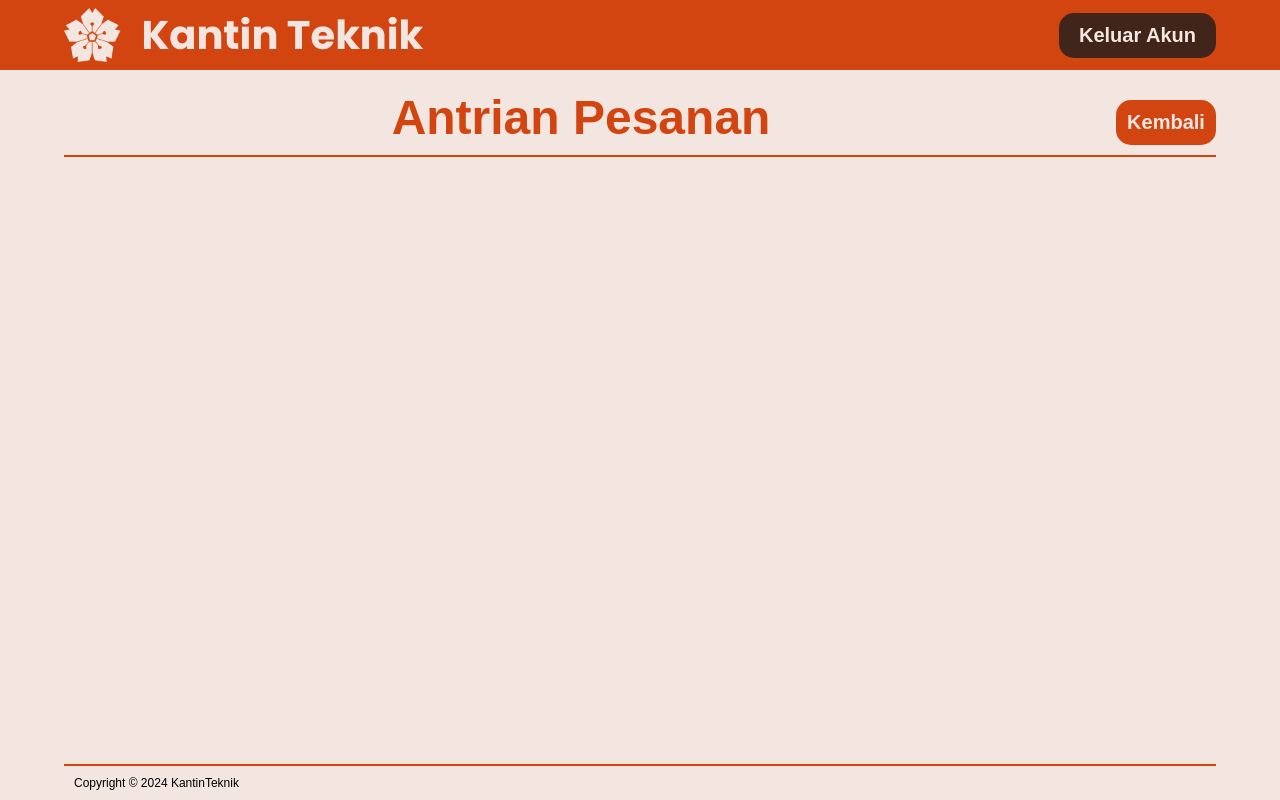
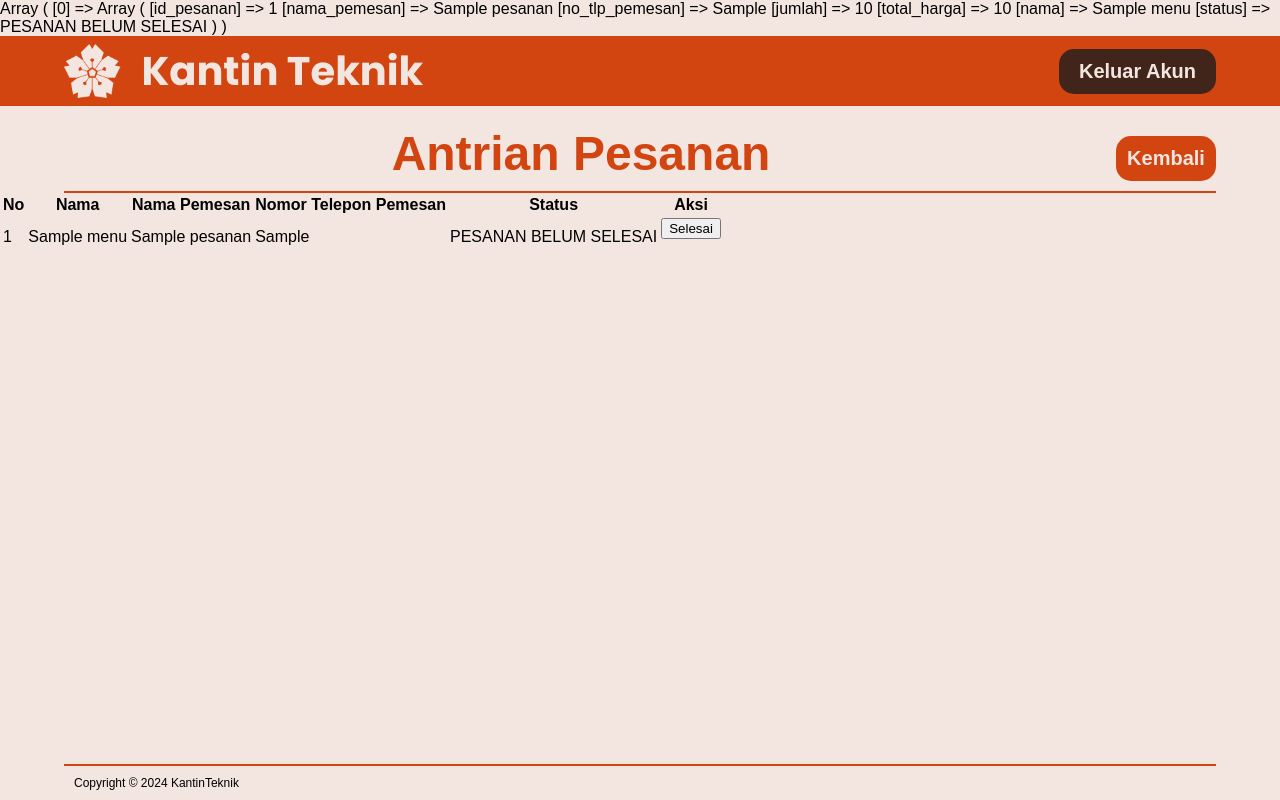
Before and after one commit to Faiz-Awr/Kantin-Teknik, a PHP site: page /lihatantrian.php in a window 1280 px wide. Run offline with PHP 8.4, Linux system fonts and the light colour scheme; the visitor is signed in with stand-in values (Sample User, id 1); tables that the repository leaves empty or names only in its code hold one stand-in row (values such as "Sample post").

Commit message:
added queue list in admin, pending css

```diff
--- a/daftarmenu/index.php
+++ b/daftarmenu/index.php
@@ -33,7 +33,7 @@
 </head>
 <body>
     <header class="navbar">
-        <a href="../d.php">Kantin Teknik</a>
+        <a href="../landingpage.html">Kantin Teknik</a>
         <div class="navbar-search">
             <img src="../assets/search.png" alt="">
             <input type="search" name="search" placeholder="Search Bar" id="">
--- a/lihatantrian.php
+++ b/lihatantrian.php
@@ -1,3 +1,18 @@
+<?php
+    require_once 'phpProcesses/functions.php';
+    session_start();
+    $antrian = getAntrian();
+
+    if(isset($_POST['selesai'])){
+        $id = $_POST['id'];
+        selesaiAntrian($id);
+        header('Location: lihatantrian.php');
+    }
+
+    print_r($antrian);
+?>
+
+
 <!DOCTYPE html>
 <html lang="en">
 <head>
@@ -19,6 +34,38 @@
     <hr>
     <section class="antrian">
         <!-- antrian pesanan -->
+        <div class="antrian-content">
+            <table>
+                <tr>
+                    <th>No</th>
+                    <th>Nama</th>
+                    <th>Nama Pemesan</th>
+                    <th>Nomor Telepon Pemesan</th>
+                    <th>Status</th>
+                    <th>Aksi</th>
+                </tr>
+                <?php
+                    $i = 1;
+                    foreach($antrian as $pesanan){
+                        echo '<tr>';
+                        echo '<td>'.$i.'</td>';
+                        echo '<td>'.$pesanan['nama'].'</td>';
+                        echo '<td>'.$pesanan['nama_pemesan'].'</td>';
+                        echo '<td>'.$pesanan['no_tlp_pemesan'].'</td>';
+                        echo '<td>'.$pesanan['status'].'</td>';
+                        echo '<td>';
+                        echo '<form action="lihatantrian.php" method="post">';
+                        echo '<input type="hidden" name="id" value="'.$pesanan['id_pesanan'].'">';
+                        echo '<button type="submit" name="selesai" class="selesai" ><div>';
+                        echo '<span>Selesai</span>';
+                        echo '</div></button>';
+                        echo '</form>';
+                        echo '</td>';
+                        echo '</tr>';
+                        $i++;
+                    }
+                ?>
+            </table>
     </section>
     <section class="footer">
         <hr>
--- a/menu/index.php
+++ b/menu/index.php
@@ -12,7 +12,6 @@
             $menu['foto_lama'] = $menu['foto'] ?? ''; // Assign current 'foto' or an empty string as default
         }
     }
-    print_r($_SESSION['temp_menu_data']);
     unset($menu); // break reference with the last element
 
     if(isset($_POST['delete'])){
--- a/phpProcesses/functions.php
+++ b/phpProcesses/functions.php
@@ -358,4 +358,33 @@
             return false;
         }
     }
+
+    function getAntrian(){
+        $conn = connection();
+        $query = "  SELECT p.id as 'id_pesanan', p.nama_pemesan, p.no_tlp_pemesan, p.jumlah, p.total_harga, m.nama,
+                    CASE
+                        WHEN P.STATUS_PESANAN = 0 THEN 'PESANAN BELUM SELESAI' ELSE 'PESANAN SUDAH SELESAI'
+                    END AS 'status'
+                    FROM PESANAN P
+                    JOIN MENU M
+                    ON M.ID = P.ID_MENU
+                    WHERE P.ID_PENJUAL = ".$_SESSION['id']." AND P.STATUS_PESANAN = 0
+                 ";
+        $result = mysqli_query($conn, $query);
+        $data = [];
+        while($row = mysqli_fetch_assoc($result)){
+            $data[] = $row;
+        }
+        return $data;
+    }
+
+    function selesaiAntrian($id){
+        $conn = connection();
+        $query = "UPDATE pesanan SET status_pesanan = 1 WHERE id = $id";
+        if(mysqli_query($conn, $query)){
+            return true;
+        } else {
+            return false;
+        }
+    }
 ?>
```
